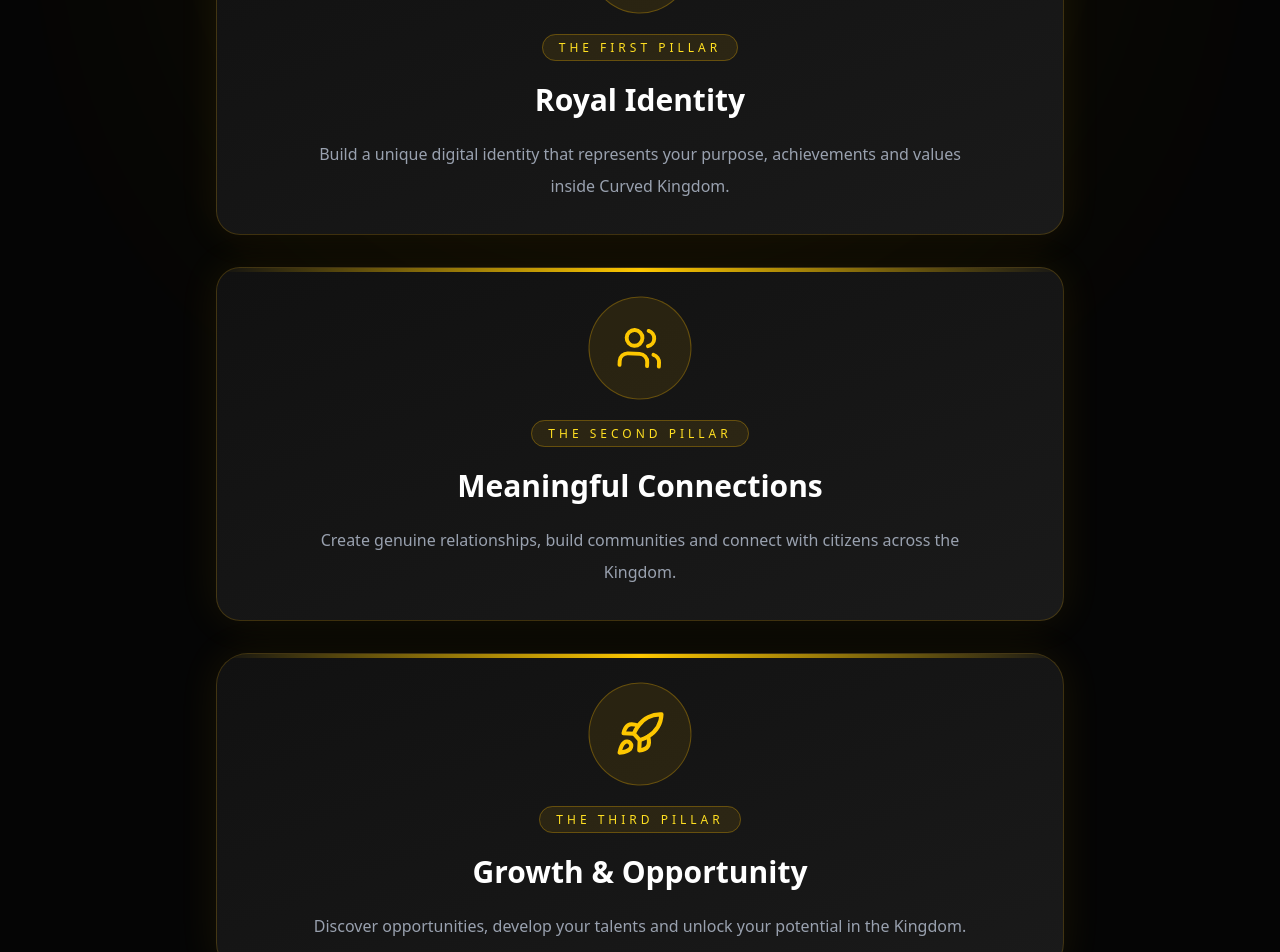
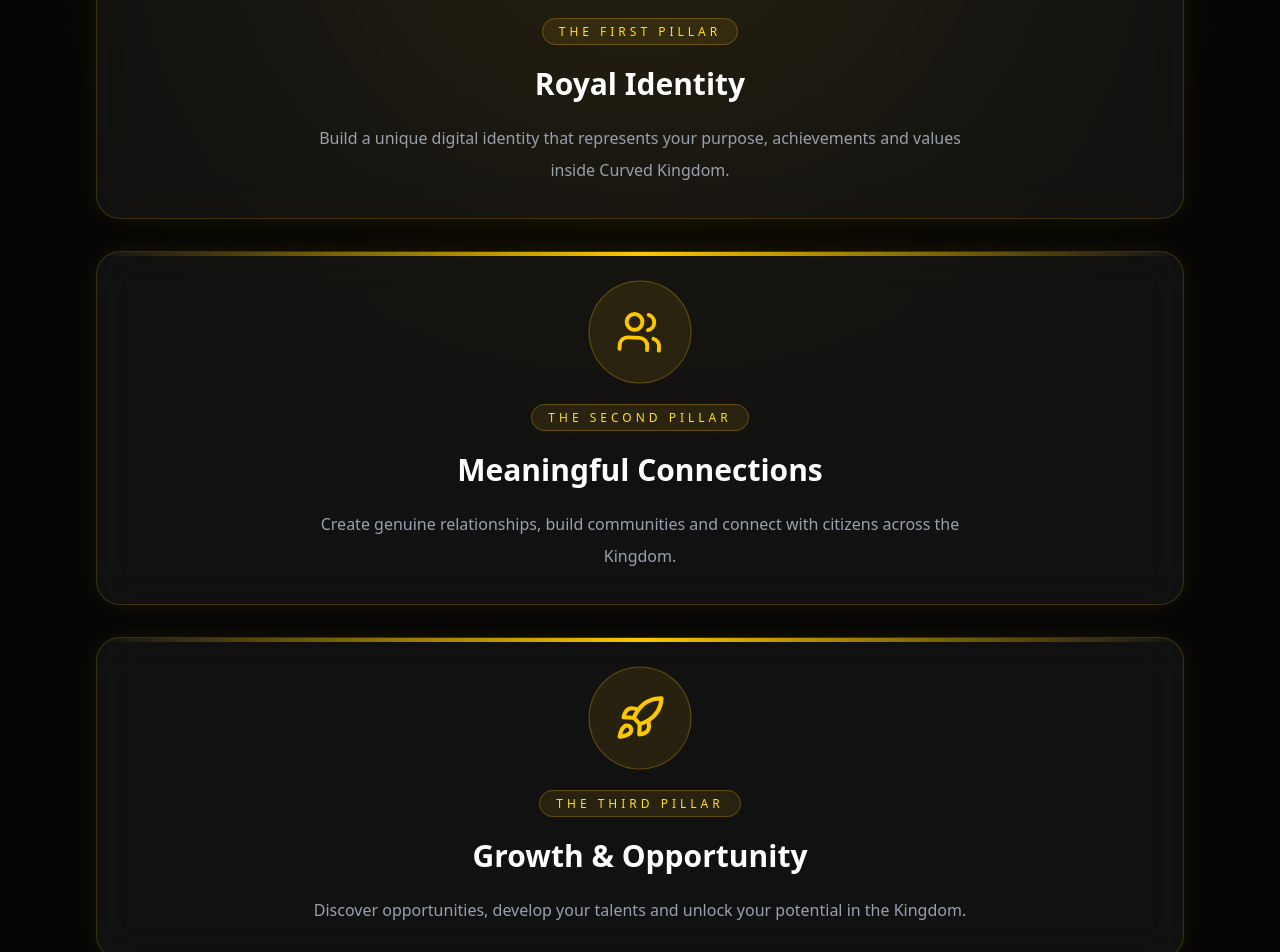
Before and after one commit to Real-Usiju/curved-kingdom-website, a Next.js app: page / in a window 1280 px wide. Shown: the part 1500-2452 px from the top of the page. Built offline with nearby package versions, Linux system fonts and the light colour scheme.

Commit message:
refine kingdom card spacing

```diff
--- a/app/components/Features.tsx
+++ b/app/components/Features.tsx
@@ -81,7 +81,7 @@ export default function Features() {
 
       </div>
 
-      <div className="relative mx-auto max-w-4xl px-6">
+    <div className="relative mx-auto w-full max-w-6xl px-4 sm:px-6 lg:px-8">
 
         {/* Header */}
 
@@ -145,7 +145,7 @@ export default function Features() {
 
         {/* Feature Cards */}
 
-        <div className="mt-20 space-y-8">
+        <div className="mt-12 space-y-6 sm:mt-16 sm:space-y-8">
                   {pillars.slice(0, 2).map((pillar, index) => {
           const Icon = pillar.icon;
 
@@ -166,21 +166,22 @@ export default function Features() {
               className="
   group
   relative
+  w-full
   overflow-hidden
   rounded-3xl
   border
   border-yellow-500/20
-  bg-linear-to-br
-  from-[#111111]
-  to-[#1a1a1a]
-  p-6
-  sm:p-8
-  shadow-[0_0_40px_rgba(255,200,0,0.08)]
+  bg-white/5
+  p-5
+  backdrop-blur-xl
+  shadow-[0_0_25px_rgba(255,200,0,0.08)]
   transition-all
-  duration-500
+  duration-300
   hover:-translate-y-2
-  hover:border-yellow-400
-  hover:shadow-[0_0_45px_rgba(255,200,0,0.25)]
+  hover:border-yellow-400/50
+  hover:shadow-[0_0_35px_rgba(255,200,0,0.15)]
+  sm:p-6
+  lg:p-8
 "
             >
               {/* Top Glow */}
@@ -305,19 +306,22 @@ export default function Features() {
               className="
   group
   relative
+  w-full
   overflow-hidden
-                rounded-4xl
+  rounded-3xl
   border
   border-yellow-500/20
-                bg-linear-to-br
-                from-[#111111]
-                to-[#1a1a1a]
-                p-8
-                shadow-[0_0_40px_rgba(255,200,0,0.08)]
+  bg-white/5
+  p-5
+  backdrop-blur-xl
+  shadow-[0_0_25px_rgba(255,200,0,0.08)]
   transition-all
-                duration-500
-                hover:border-yellow-400
-                hover:shadow-[0_0_45px_rgba(255,200,0,0.25)]
+  duration-300
+  hover:-translate-y-2
+  hover:border-yellow-400/50
+  hover:shadow-[0_0_35px_rgba(255,200,0,0.15)]
+  sm:p-6
+  lg:p-8
 "
             >
               {/* Top Glow */}
@@ -395,15 +399,16 @@ export default function Features() {
         >
           <div
  className="
+  w-full
   rounded-3xl
   border
   border-yellow-500/20
-    bg-linear-to-br
-    from-[#111111]
-    to-[#1a1a1a]
-    p-6
-    sm:p-8
-    lg:p-10
+  bg-white/5
+  p-5
+  backdrop-blur-xl
+  shadow-[0_0_25px_rgba(255,200,0,0.08)]
+  sm:p-6
+  lg:p-8
 "
 >
 
--- a/app/globals.css
+++ b/app/globals.css
@@ -23,11 +23,10 @@ body {
   overflow-x: hidden;
 }
 
-section {
+ section {
   width: 100%;
   overflow: hidden;
-  padding-left: 20px;
-  padding-right: 20px;
+
 }
 
 .kingdom-container {
@@ -70,13 +69,13 @@ section {
 }
 
 
-.kingdom-card{
-  border-radius:30px;
-  border:1px solid rgba(234,179,8,.25);
-  background:rgba(255,255,255,.03);
-  -webkit-backdrop-filter:blur(20px);
-  backdrop-filter:blur(20px);
-  transition:.3s;
+.kingdom-card {
+  border-radius: 30px;
+  border: 1px solid rgba(234, 179, 8, 0.2);
+  background: rgba(255, 255, 255, 0.05);
+  -webkit-backdrop-filter: blur(20px);
+  backdrop-filter: blur(20px);
+  transition: all 0.3s ease;
 }
 
 .kingdom-card:hover{
```
Lines whose indentation alone changed are shown as unchanged.
